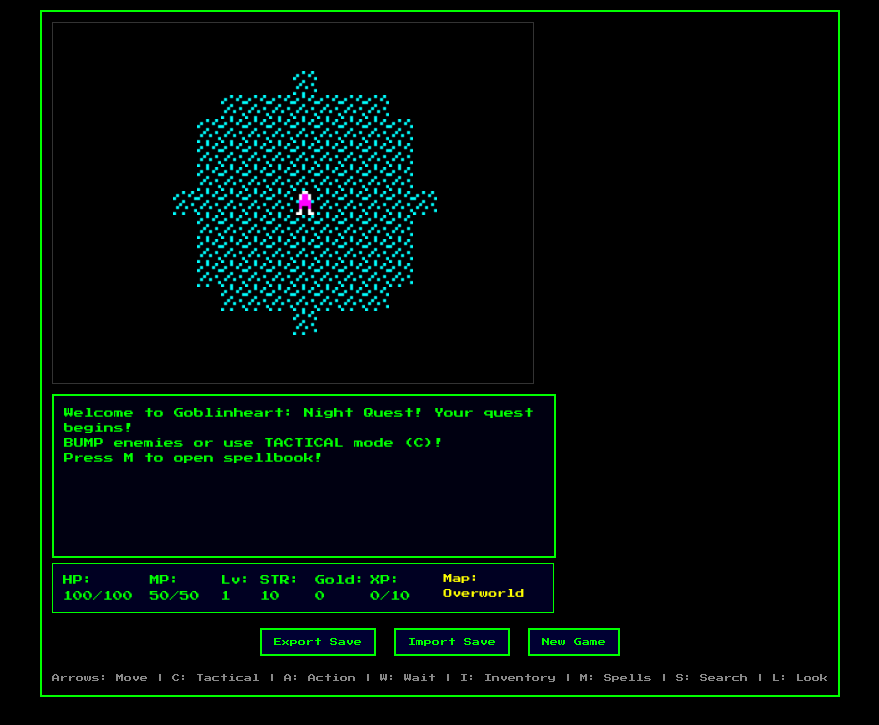
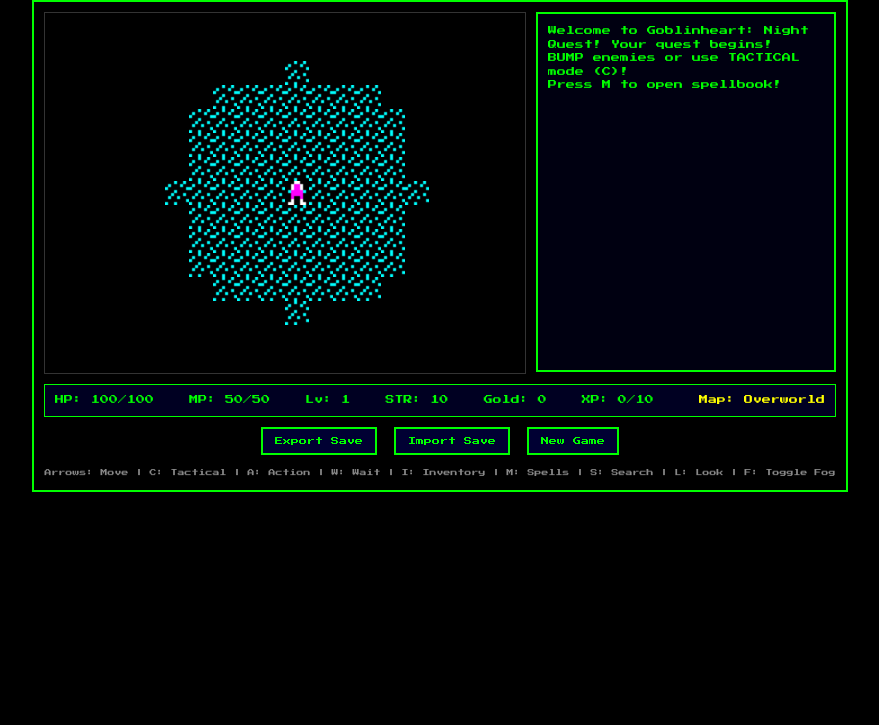
Before and after one commit to natesturdevant/GoblinHeart_NightQuest, a plain HTML site: page index.html in a window 1280 px wide. Shown: the part 75-800 px from the top of the page, without its empty margins (200-1079 px from the left). Drawn offline with Linux system fonts and the light colour scheme; no server answers.

Commit message:
Fixed the layout and also the drop/sell function

```diff
--- a/game.js
+++ b/game.js
@@ -1288,6 +1288,7 @@ function useItem() {
     }
 }
 
+
 function dropItem() {
     if (gameState.selectedItemIndex < 0 || gameState.selectedItemIndex >= gameState.player.inventory.length) {
         addMessage("No item selected.");
@@ -1296,8 +1297,12 @@ function dropItem() {
     const itemId = gameState.player.inventory[gameState.selectedItemIndex];
     const item = itemDatabase[itemId];
 
-    // Check if item is equipped
-    if (Object.values(gameState.equipment).includes(itemId)) {
+    // Count how many of this item we have
+    const itemCount = gameState.player.inventory.filter(id => id === itemId).length;
+    const isEquipped = Object.values(gameState.equipment).includes(itemId);
+
+    // Only block if this is the ONLY copy and it's equipped
+    if (isEquipped && itemCount === 1) {
         addMessage("Cannot drop equipped items! Unequip first.");
         return;
     }
@@ -1466,11 +1471,17 @@ function sellItem() {
     if (gameState.shopSelectedIndex >= gameState.player.inventory.length) return;
     const itemId = gameState.player.inventory[gameState.shopSelectedIndex];
     const item = itemDatabase[itemId];
+
+    // Count how many of this item we have
+    const itemCount = gameState.player.inventory.filter(id => id === itemId).length;
     const isEquipped = Object.values(gameState.equipment).includes(itemId);
-    if (isEquipped) {
+
+    // Only block if this is the ONLY copy and it's equipped
+    if (isEquipped && itemCount === 1) {
         addMessage("Cannot sell equipped items! Unequip first.");
         return;
     }
+
     let sellPrice = 0;
     const shopInv = shopInventory[gameState.currentShopkeeper];
     const shopItem = shopInv ? shopInv.find(si => si.itemId === itemId) : null;
--- a/index.html
+++ b/index.html
@@ -11,12 +11,16 @@
     <h1>Goblinheart: Night Quest</h1>
 
     <div class="game-container">
+    <!-- Canvas and Message Box side-by-side -->
+    <div class="game-layout">
         <canvas id="gameCanvas" width="480" height="360"></canvas>
 
         <div class="message-box" id="messageBox">
             Welcome to Goblinheart: Night Quest!
         </div>
+    </div>
 
+    <!-- Status bar below (full width) -->
     <div class="status-bar">
         <span>HP: <span id="playerHp">100</span>/<span id="playerMaxHp">100</span></span>
         <span>MP: <span id="playerMp">50</span>/<span id="playerMaxMp">50</span></span>
@@ -27,12 +31,13 @@
         <span class="map-indicator">Map: <span id="currentMapName">Overworld</span></span>
     </div>
 
+    <!-- Controls below -->
     <div class="controls">
         <button id="exportBtn">Export Save</button>
         <button id="importBtn">Import Save</button>
         <button id="newGameBtn">New Game</button>
         <br><br>
-            Arrows: Move | C: Tactical | A: Action | W: Wait | I: Inventory | M: Spells | S: Search | L: Look
+        Arrows: Move | C: Tactical | A: Action | W: Wait | I: Inventory | M: Spells | S: Search | L: Look | F: Toggle Fog
     </div>
 </div>
 
--- a/styles.css
+++ b/styles.css
@@ -1,6 +1,6 @@
 body {
     margin: 0;
-    padding: 20px;
+    padding: 10px;
     font-family: 'Press Start 2P', 'Courier New', monospace;
     background-color: #000;
     color: #0f0;
@@ -21,6 +21,16 @@ h1 {
     border: 2px solid #0f0;
     background-color: #000;
     padding: 10px;
+    display: flex;
+    flex-direction: column;
+    max-width: 95vw;
+}
+
+/* NEW: Container for canvas and message box side-by-side */
+.game-layout {
+    display: flex;
+    gap: 10px;
+    margin-bottom: 10px;
 }
 
 #gameCanvas {
@@ -30,56 +40,39 @@ h1 {
     image-rendering: -moz-crisp-edges;
     image-rendering: crisp-edges;
     display: block;
+    flex-shrink: 0;
 }
 
-/* .game-world {
-    display: grid;
-    grid-template-columns: repeat(20, 24px);
-    grid-template-rows: repeat(15, 24px);
-    gap: 0;
-    font-size: 16px;
-    line-height: 24px;
-    border: 1px solid #333;
-    background-color: #001100;
-} */
-
-/* .tile {
-    width: 24px;
-    height: 24px;
-    background-size: 24px 24px;
-    background-repeat: no-repeat;
-    image-rendering: pixelated;
-    image-rendering: -moz-crisp-edges;
-    image-rendering: crisp-edges;
-} */
-
 .message-box {
-    width: 480px;
-    height: 140px;
-    margin-top: 10px;
+    width: 300px;  /* Fixed width for message box */
+    height: 360px;  /* Match canvas height */
     padding: 10px;
     border: 2px solid #0f0;
     background-color: #001;
-    overflow-y: hidden;
-    font-size: 10px;
+    overflow-y: auto;  /* Changed to auto so it scrolls if needed */
+    font-size: 9px;
     line-height: 1.5;
+    box-sizing: border-box;
 }
 
 .status-bar {
-    width: 480px;
+    width: 100%;
     padding: 8px 10px;
     border: 1px solid #0f0;
     background-color: #002;
-    margin-top: 5px;
+    margin-bottom: 5px;
     display: flex;
+    flex-wrap: wrap;
     justify-content: space-between;
-    font-size: 10px;
+    gap: 10px;
+    font-size: 9px;
+    box-sizing: border-box;
 }
 
 .controls {
-    margin-top: 15px;
+    margin-top: 5px;
     text-align: center;
-    font-size: 8px;
+    font-size: 7px;
     line-height: 1.8;
     color: #888;
 }
```
Lines whose indentation alone changed are shown as unchanged.
